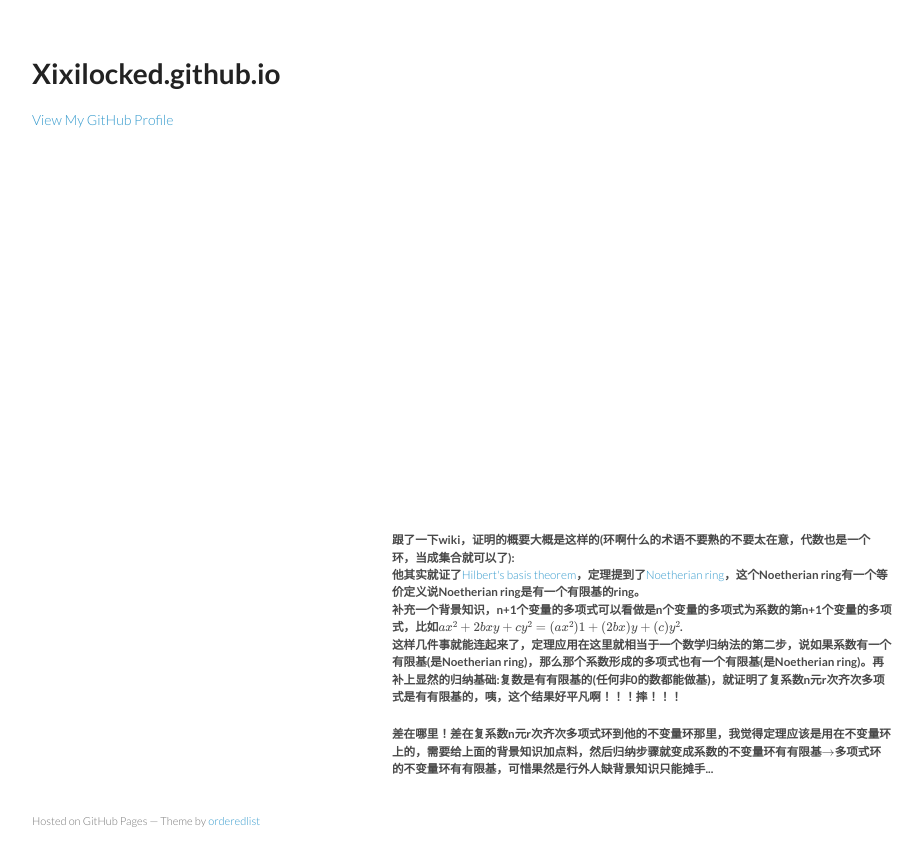
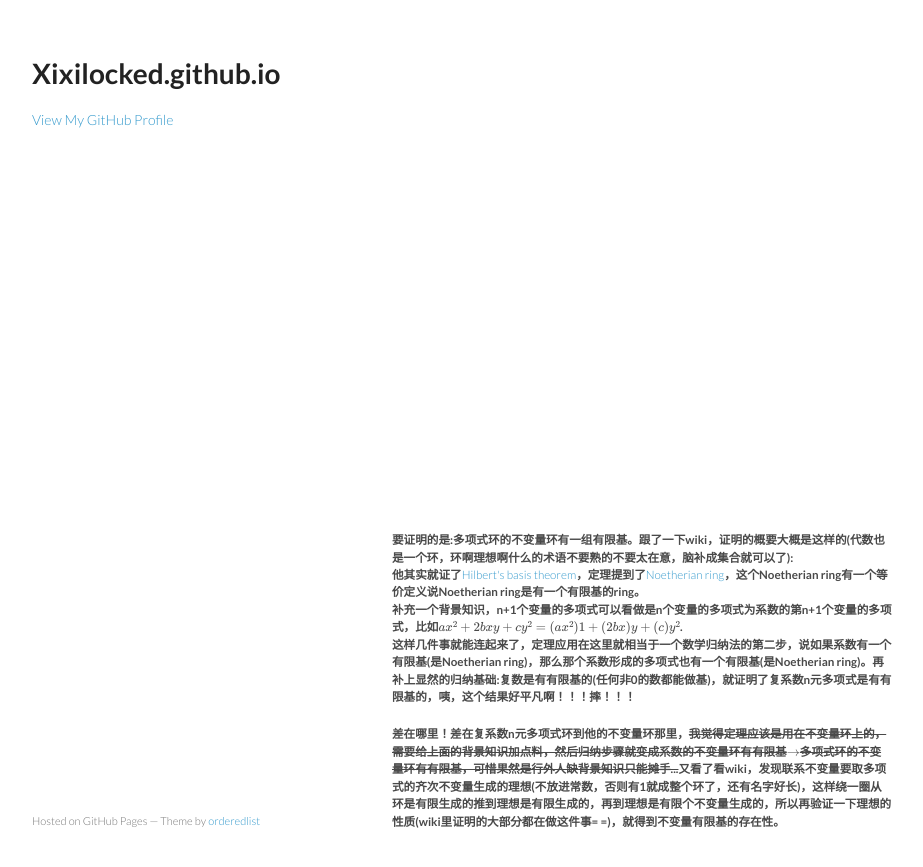
Before and after one commit to XiXiLocked/XiXiLocked.github.io, a Jekyll site: the page built from _posts/2014-6-28-algebraic-invariant.html, in a window 1280 px wide and 900 px high, scrolled down 1006 px. Shown: the top 867 px of the window, without its empty margins (178-1101 px from the left). Built offline with Jekyll 4.4.1, drawn with Linux system fonts in a browser that asks for light colours; formulas are drawn with MathJax 3.

Commit message:
edit post

```diff
--- a/_posts/2014-6-28-algebraic-invariant.html
+++ b/_posts/2014-6-28-algebraic-invariant.html
@@ -63,7 +63,7 @@
 <br/><br/><br/><br/><br/><br/><br/>
 <br/><br/><br/><br/><br/><br/><br/>
 <br/><br/><br/><br/><br/><br/><br/>
-<p>跟了一下wiki，证明的概要大概是这样的(环啊什么的术语不要熟的不要太在意，代数也是一个环，当成集合就可以了):<br/>他其实就证了<a href="/wiki/Hilbert%27s_basis_theorem" title="http://en.wikipedia.org/wiki/Hilbert's_basis_theorem">Hilbert's basis theorem</a>，定理提到了<a href="http://en.wikipedia.org/wiki/Noetherian_ring" title="Noetherian ring">Noetherian ring</a>，这个Noetherian ring有一个等价定义说Noetherian ring是有一个有限基的ring。<br/>
+<p>要证明的是:多项式环的不变量环有一组有限基。跟了一下wiki，证明的概要大概是这样的(代数也是一个环，环啊理想啊什么的术语不要熟的不要太在意，脑补成集合就可以了):<br/>他其实就证了<a href="/wiki/Hilbert%27s_basis_theorem" title="http://en.wikipedia.org/wiki/Hilbert's_basis_theorem">Hilbert's basis theorem</a>，定理提到了<a href="http://en.wikipedia.org/wiki/Noetherian_ring" title="Noetherian ring">Noetherian ring</a>，这个Noetherian ring有一个等价定义说Noetherian ring是有一个有限基的ring。<br/>
 补充一个背景知识，n+1个变量的多项式可以看做是n个变量的多项式为系数的第n+1个变量的多项式，比如$a x^{2} +2 b x y+c y^{2} =( a x^{2} ) 1+ ( 2 b x ) y+ ( c ) y^{2}$.
-<br/>这样几件事就能连起来了，定理应用在这里就相当于一个数学归纳法的第二步，说如果系数有一个有限基(是Noetherian ring)，那么那个系数形成的多项式也有一个有限基(是Noetherian ring)。再补上显然的归纳基础:复数是有有限基的(任何非0的数都能做基)，就证明了复系数n元r次齐次多项式是有有限基的，咦，这个结果好平凡啊！！！摔！！！</p>
-<p>差在哪里！差在复系数n元r次齐次多项式环到他的不变量环那里，我觉得定理应该是用在不变量环上的，需要给上面的背景知识加点料，然后归纳步骤就变成系数的不变量环有有限基$\rightarrow$多项式环的不变量环有有限基，可惜果然是行外人缺背景知识只能摊手...</p>
+<br/>这样几件事就能连起来了，定理应用在这里就相当于一个数学归纳法的第二步，说如果系数有一个有限基(是Noetherian ring)，那么那个系数形成的多项式也有一个有限基(是Noetherian ring)。再补上显然的归纳基础:复数是有有限基的(任何非0的数都能做基)，就证明了复系数n元多项式是有有限基的，咦，这个结果好平凡啊！！！摔！！！</p>
+<p>差在哪里！差在复系数n元多项式环到他的不变量环那里，<strike>我觉得定理应该是用在不变量环上的，需要给上面的背景知识加点料，然后归纳步骤就变成系数的不变量环有有限基$\rightarrow$多项式环的不变量环有有限基，可惜果然是行外人缺背景知识只能摊手...</strike>又看了看wiki，发现联系不变量要取多项式的齐次不变量生成的理想(不放进常数，否则有1就成整个环了，还有名字好长)，这样绕一圈从环是有限生成的推到理想是有限生成的，再到理想是有限个不变量生成的，所以再验证一下理想的性质(wiki里证明的大部分都在做这件事= =)，就得到不变量有限基的存在性。</p>
```
